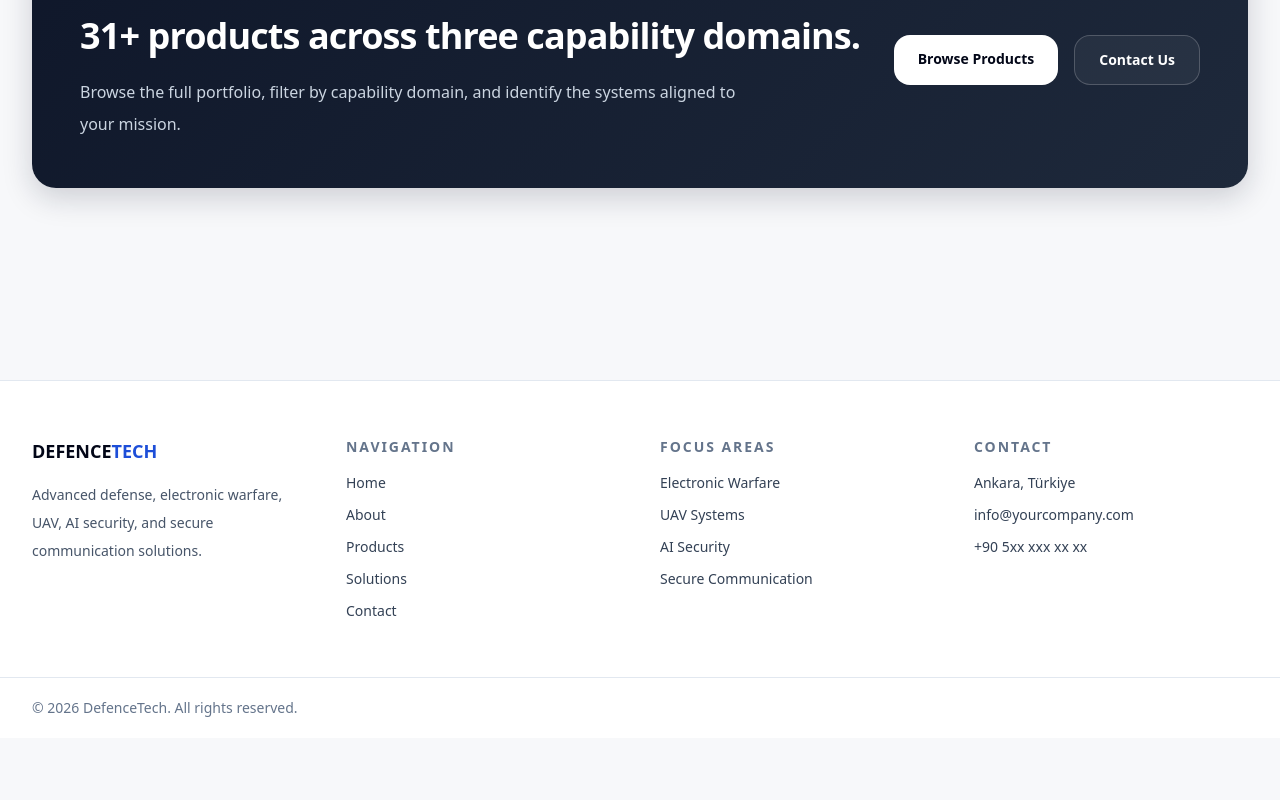
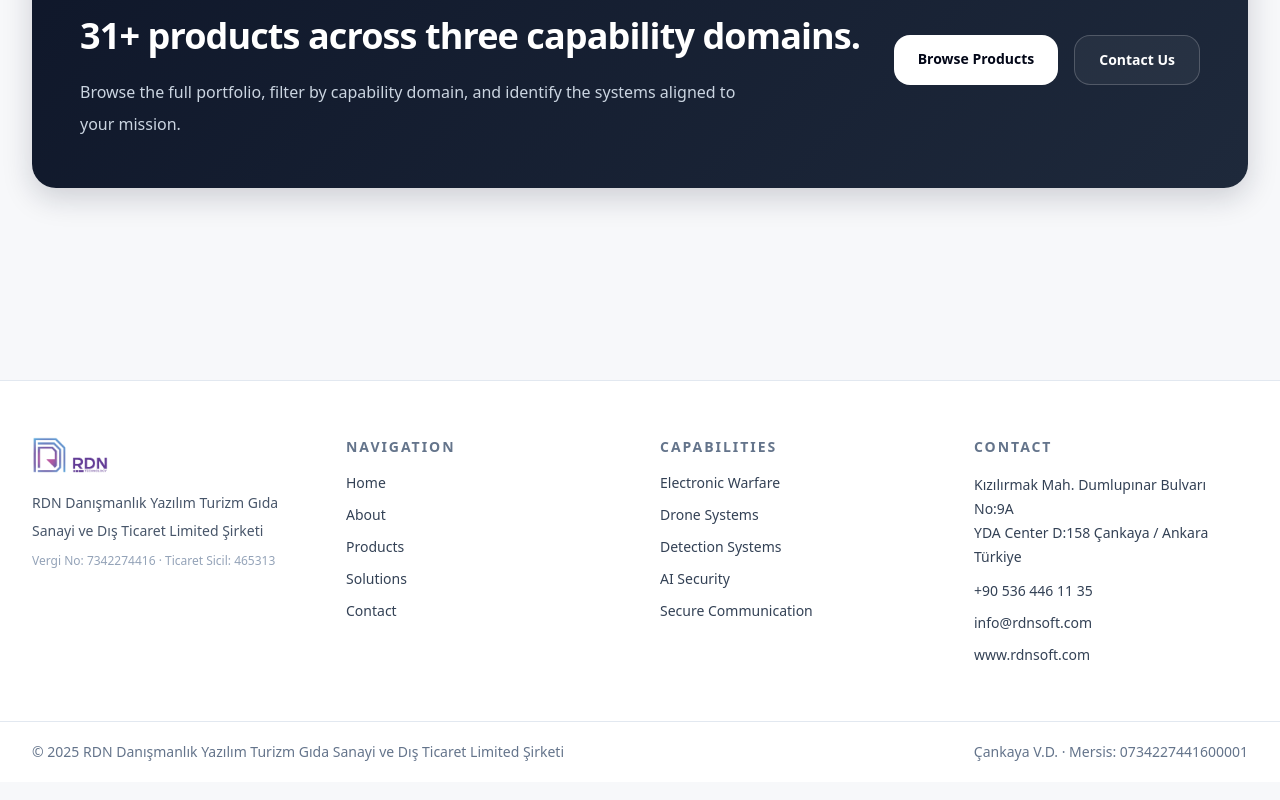
Before and after one commit to ardasaracgm/rdn-defence-2, a Next.js app: page / in a window 1280 px wide. Shown: the part 4319-5119 px from the top of the page. Built offline with nearby package versions, Linux system fonts and the light colour scheme.

Commit message:
Update Footer.tsx

```diff
--- a/components/Footer.tsx
+++ b/components/Footer.tsx
@@ -1,18 +1,29 @@
 import Link from "next/link";
+import Image from "next/image";
 
 export default function Footer() {
   return (
     <footer className="mt-24 border-t border-slate-200 bg-white">
       <div className="container-main grid gap-10 py-14 md:grid-cols-4">
+
+        {/* Brand */}
         <div>
-          <div className="text-lg font-semibold text-slate-950">
-            DEFENCE<span className="text-blue-700">TECH</span>
-          </div>
+          <Image
+            src="/rdn-logo.png"
+            alt="RDN Technology"
+            width={140}
+            height={42}
+            className="h-9 w-auto object-contain"
+          />
           <p className="mt-4 text-sm leading-7 text-slate-600">
-            Advanced defense, electronic warfare, UAV, AI security, and secure communication solutions.
+            RDN Danışmanlık Yazılım Turizm Gıda Sanayi ve Dış Ticaret Limited Şirketi
+          </p>
+          <p className="mt-2 text-xs text-slate-400">
+            Vergi No: 7342274416 · Ticaret Sicil: 465313
           </p>
         </div>
 
+        {/* Navigation */}
         <div>
           <h3 className="text-sm font-semibold uppercase tracking-[0.14em] text-slate-500">
             Navigation
@@ -26,33 +37,54 @@ export default function Footer() {
           </div>
         </div>
 
+        {/* Capabilities */}
         <div>
           <h3 className="text-sm font-semibold uppercase tracking-[0.14em] text-slate-500">
-            Focus Areas
+            Capabilities
           </h3>
           <div className="mt-4 space-y-3 text-sm text-slate-700">
             <p>Electronic Warfare</p>
-            <p>UAV Systems</p>
+            <p>Drone Systems</p>
+            <p>Detection Systems</p>
             <p>AI Security</p>
             <p>Secure Communication</p>
           </div>
         </div>
 
+        {/* Contact */}
         <div>
           <h3 className="text-sm font-semibold uppercase tracking-[0.14em] text-slate-500">
             Contact
           </h3>
           <div className="mt-4 space-y-3 text-sm text-slate-700">
-            <p>Ankara, Türkiye</p>
-            <p>info@yourcompany.com</p>
-            <p>+90 5xx xxx xx xx</p>
+            <p className="leading-6">
+              Kızılırmak Mah. Dumlupınar Bulvarı No:9A<br />
+              YDA Center D:158 Çankaya / Ankara<br />
+              Türkiye
+            </p>
+            <a href="tel:+905364461135" className="block hover:text-slate-950">
+              +90 536 446 11 35
+            </a>
+            <a href="mailto:info@rdnsoft.com" className="block hover:text-slate-950">
+              info@rdnsoft.com
+            </a>
+            <a
+              href="https://www.rdnsoft.com"
+              target="_blank"
+              rel="noopener noreferrer"
+              className="block hover:text-slate-950"
+            >
+              www.rdnsoft.com
+            </a>
           </div>
         </div>
+
       </div>
 
       <div className="border-t border-slate-200">
-        <div className="container-main py-5 text-sm text-slate-500">
-          © 2026 DefenceTech. All rights reserved.
+        <div className="container-main flex flex-wrap items-center justify-between gap-4 py-5 text-sm text-slate-500">
+          <span>© 2025 RDN Danışmanlık Yazılım Turizm Gıda Sanayi ve Dış Ticaret Limited Şirketi</span>
+          <span>Çankaya V.D. · Mersis: 0734227441600001</span>
         </div>
       </div>
     </footer>
```
